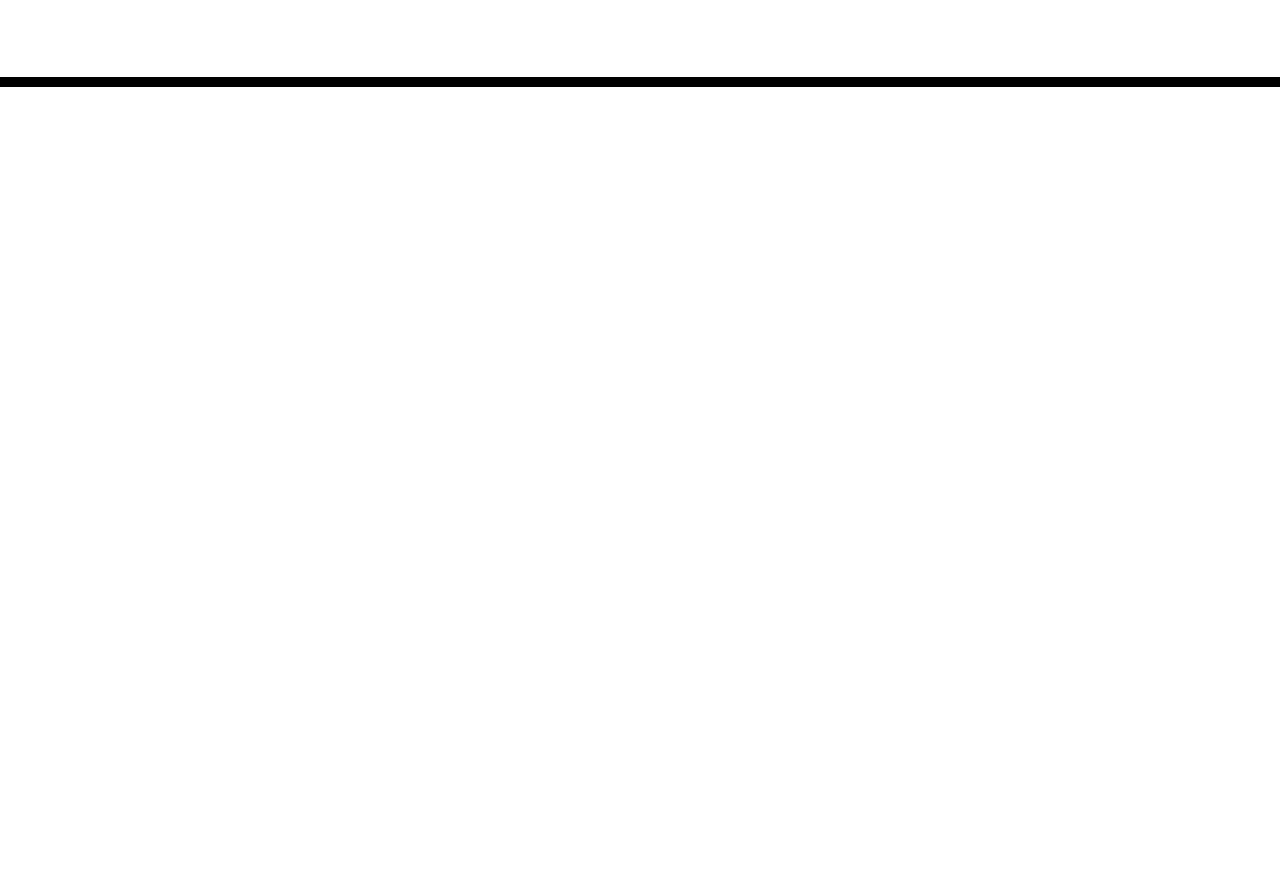
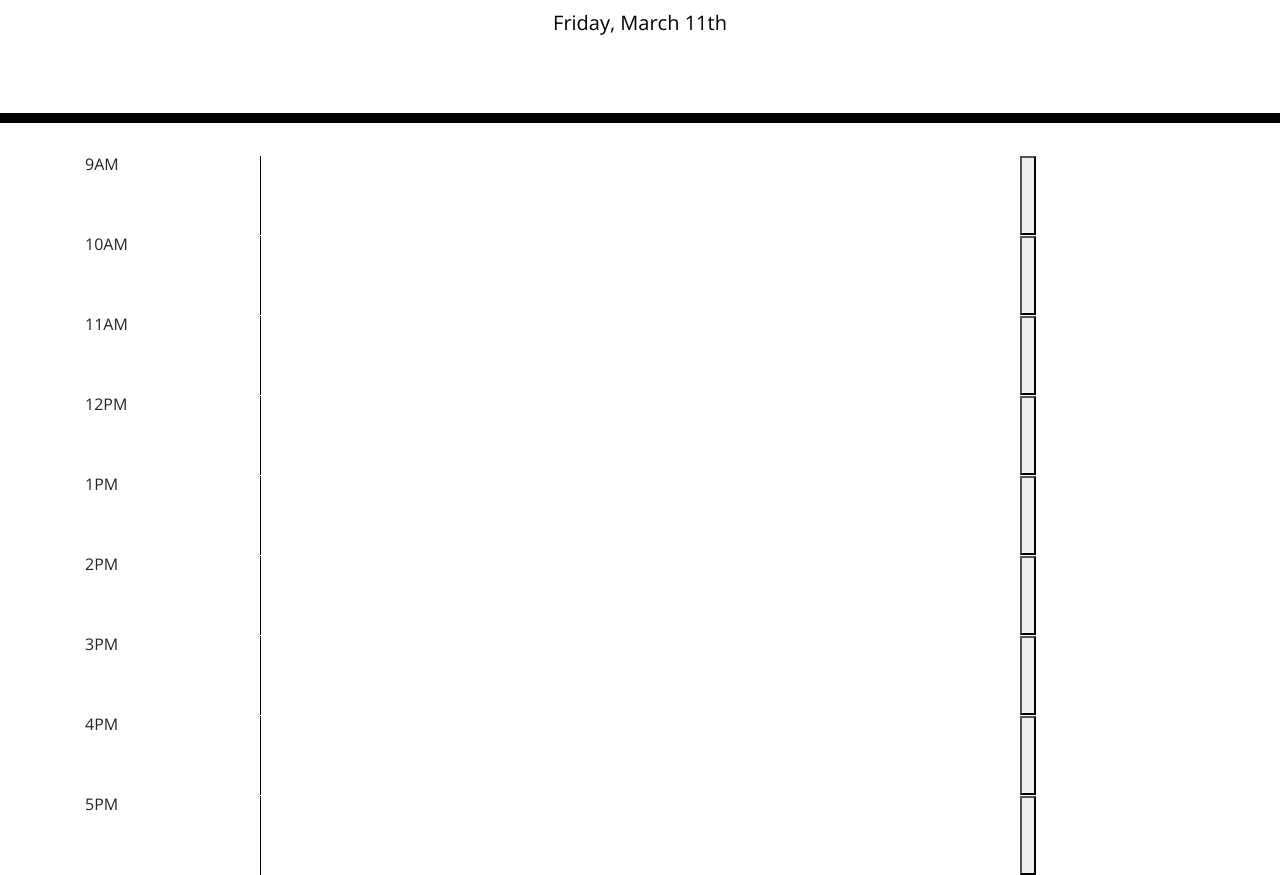
Before and after one commit to jgarcia45/work-day-scheduler, a plain HTML site: page index.html in a window 1280 px wide. Shown: the part 181-1056 px from the top of the page. Before the commit the page ends 800 px from the top, so only its background shows below. Drawn offline with nearby package versions, Linux system fonts and the light colour scheme; files that its build step writes are made by us from their sources.

Commit message:
Created the layout for HTML File

```diff
--- a/assets/js/script.js
+++ b/assets/js/script.js
@@ -0,0 +1,5 @@
+// Variable Definitions
+var todayDate = $('#currentDay');
+
+// Displays the Date in the Header
+todayDate.text(moment().format('dddd, MMMM Do'));
--- a/index.html
+++ b/index.html
@@ -9,7 +9,7 @@
     <link rel="stylesheet" href="https://use.fontawesome.com/releases/v5.8.1/css/all.css"
         integrity="sha384-50oBUHEmvpQ+1lW4y57PTFmhCaXp0ML5d60M1M7uH2+nqUivzIebhndOJK28anvf" crossorigin="anonymous" />
     <link href="https://fonts.googleapis.com/css?family=Open+Sans&display=swap" rel="stylesheet" />
-    <link rel="stylesheet" href="style.css" />
+    <link rel="stylesheet" href="./assets/css/style.css" />
     <title>Work Day Scheduler</title>
 </head>
 
@@ -21,10 +21,56 @@
     </header>
     <div class="container">
         <!-- Timeblocks go here -->
+        <div class="row">
+            <div class="col-2">9AM</div>
+            <textarea class="col-8"></textarea>
+            <button ckass="col-2"></button>
+        </div>
+        <div class="row">
+            <div class="col-2">10AM</div>
+            <textarea class="col-8"></textarea>
+            <button ckass="col-2"></button>
+        </div>
+        <div class="row">
+            <div class="col-2">11AM</div>
+            <textarea class="col-8"></textarea>
+            <button ckass="col-2"></button>
+        </div>
+        <div class="row">
+            <div class="col-2">12PM</div>
+            <textarea class="col-8"></textarea>
+            <button ckass="col-2"></button>
+        </div>
+        <div class="row">
+            <div class="col-2">1PM</div>
+            <textarea class="col-8"></textarea>
+            <button ckass="col-2"></button>
+        </div>
+        <div class="row">
+            <div class="col-2">2PM</div>
+            <textarea class="col-8"></textarea>
+            <button ckass="col-2"></button>
+        </div>
+        <div class="row">
+            <div class="col-2">3PM</div>
+            <textarea class="col-8"></textarea>
+            <button ckass="col-2"></button>
+        </div>
+        <div class="row">
+            <div class="col-2">4PM</div>
+            <textarea class="col-8"></textarea>
+            <button ckass="col-2"></button>
+        </div>
+        <div class="row">
+            <div class="col-2">5PM</div>
+            <textarea class="col-8"></textarea>
+            <button ckass="col-2"></button>
+        </div>
     </div>
 
     <script src="https://code.jquery.com/jquery-3.4.1.min.js"></script>
     <script src="https://cdnjs.cloudflare.com/ajax/libs/moment.js/2.24.0/moment.min.js"></script>
+    <script src="./assets/js/script.js"></script>
 </body>
 
 </html>
```
